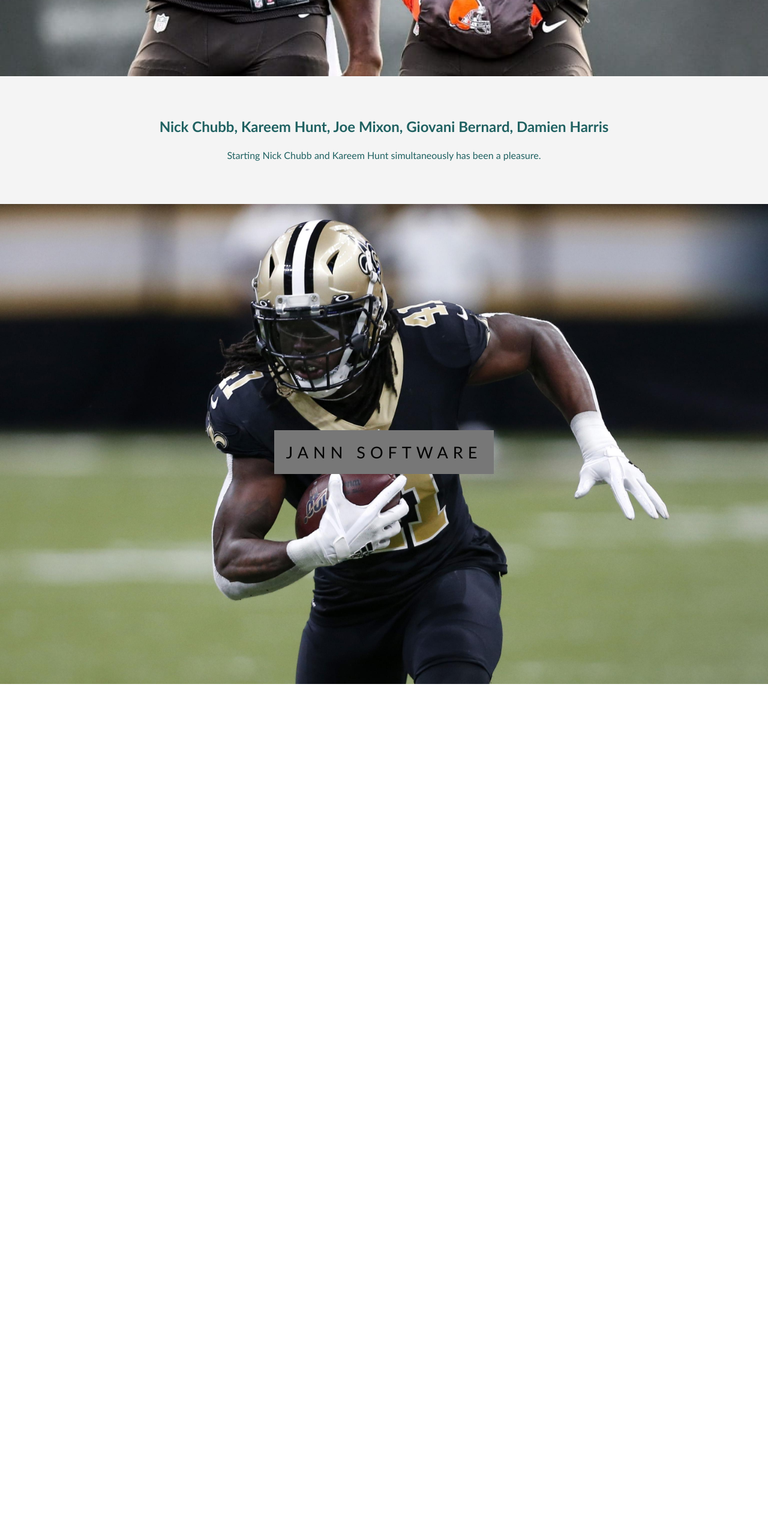
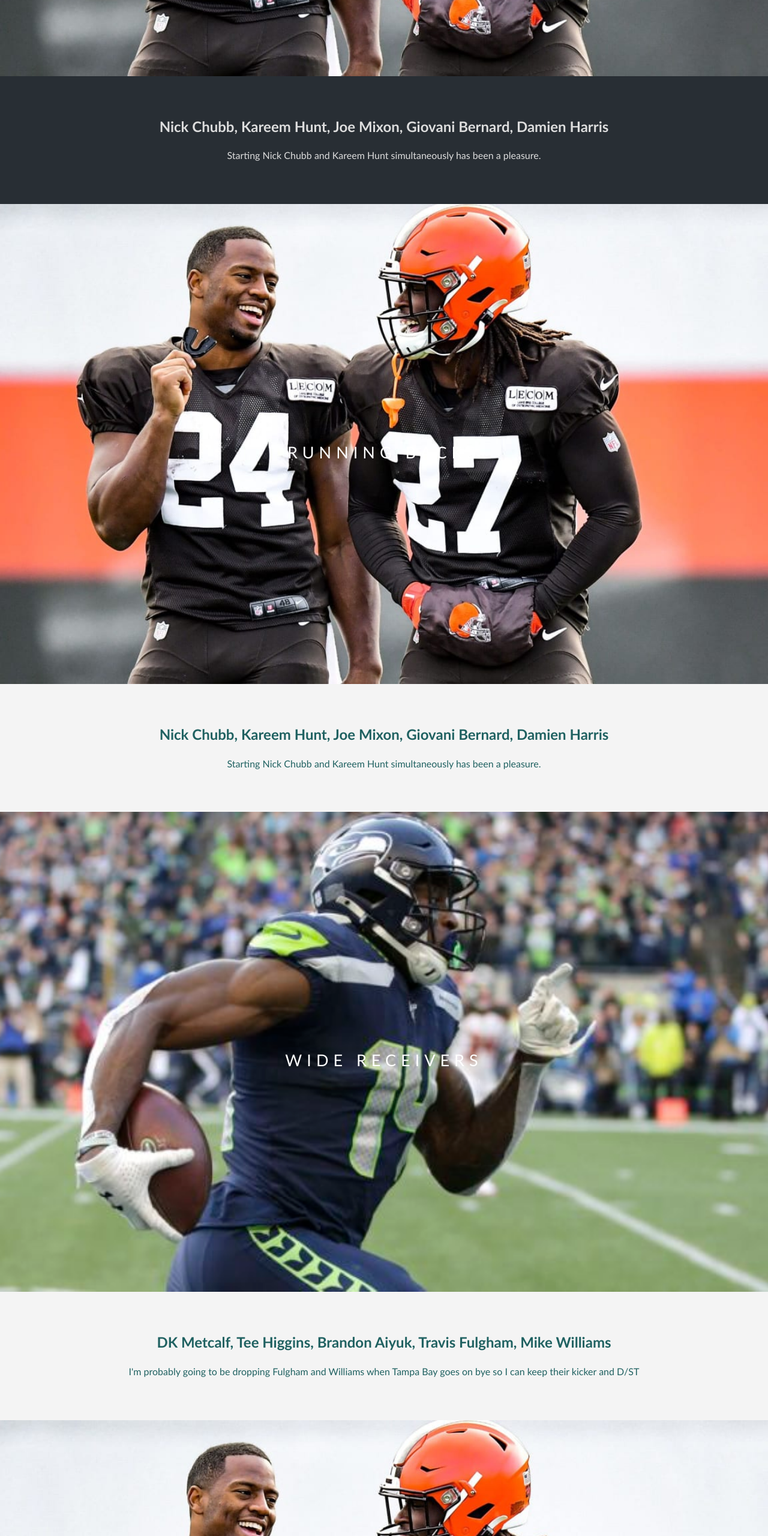
Before and after one commit to codejoy-wins/Parallax, a plain HTML site: page index.html in a window 1280 px wide. Shown: the part 3800-6360 px from the top of the page at 60% size. Before the commit the page ends 4940 px from the top, so only its background shows below. Drawn offline with Linux system fonts and the light colour scheme.

Commit message:
added more positions

```diff
--- a/index.html
+++ b/index.html
@@ -55,9 +55,48 @@
         </div>
     </div>
 
+    <section class="section section-dark">
+        <h2>Nick Chubb, Kareem Hunt, Joe Mixon, Giovani Bernard, Damien Harris</h2>
+        <p>Starting Nick Chubb and Kareem Hunt simultaneously has been a pleasure.  </p>
+    </section>
+
+    <div class="pimg4">
+        <div class="ptext">
+            <span class="border trans">
+                Running Backs
+            </span>
+        </div>
+    </div>
+
     <section class="section section-light">
         <h2>Nick Chubb, Kareem Hunt, Joe Mixon, Giovani Bernard, Damien Harris</h2>
         <p>Starting Nick Chubb and Kareem Hunt simultaneously has been a pleasure.  </p>
+    </section>
+
+    <div class="pimg5">
+        <div class="ptext">
+            <span class="border trans">
+                Wide Receivers
+            </span>
+        </div>
+    </div>
+
+    <section class="section section-light">
+        <h2>DK Metcalf, Tee Higgins, Brandon Aiyuk, Travis Fulgham, Mike Williams</h2>
+        <p>I'm probably going to be dropping Fulgham and Williams when Tampa Bay goes on bye so I can keep their kicker and D/ST</p>
+    </section>
+
+    <div class="pimg6">
+        <div class="ptext">
+            <span class="border trans">
+                Tight Ends
+            </span>
+        </div>
+    </div>
+
+    <section class="section section-light">
+        <h2>Rob Gronkowski, Jonnu Smith</h2>
+        <p>Gronk is back </p>
     </section>
 
     <div class="pimg1">
--- a/style.css
+++ b/style.css
@@ -8,7 +8,7 @@
     color: rgb(31, 97, 97);
 }
 
-.pimg1, .pimg2, .pimg3, .pimg4{
+.pimg1, .pimg2, .pimg3, .pimg4, .pimg5, .pimg6, .pimg7, .pimg8{
     position: relative;
     background-position: center;
     background-size: cover;
@@ -34,6 +34,22 @@
 }
 
 .pimg4{
+    background-image: url('img/browns.jpeg');
+    min-height: 100%;
+}
+.pimg5{
+    background-image: url('img/dk.jpg');
+    min-height: 100%;
+}
+.pimg6{
+    background-image: url('img/browns.jpeg');
+    min-height: 100%;
+}
+.pimg7{
+    background-image: url('img/browns.jpeg');
+    min-height: 100%;
+}
+.pimg8{
     background-image: url('img/browns.jpeg');
     min-height: 100%;
 }
```
